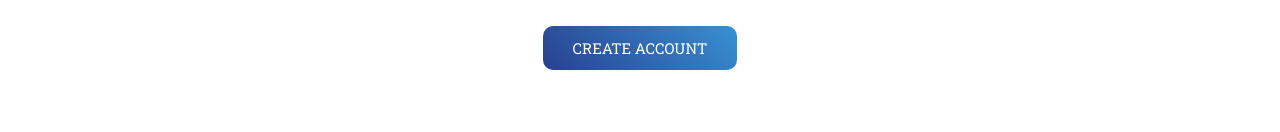
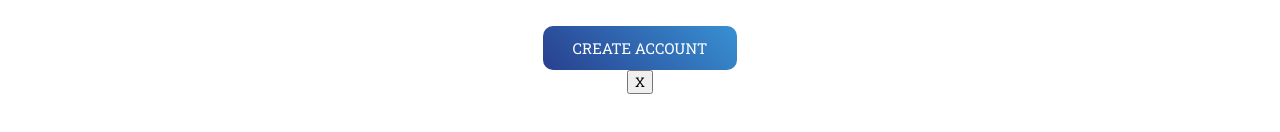
Before and after one commit to Aryann15/geekr, a React (Create React App) app: page / in a window 1280 px wide. Both pictures are taken after a click on the button "CREATE ACCOUNT". Shown: the part 380-512 px from the top of the page. Built offline with nearby package versions, Linux system fonts and the light colour scheme; the HTML template or start-up script is replaced by a standard one.

Commit message:
when we click the button  the modal value is set to false and button dissappers

```diff
--- a/src/components/AuthModal.jsx
+++ b/src/components/AuthModal.jsx
@@ -1,9 +1,12 @@
-import React from 'react'
+const AuthModal = ({setShowModal}) => {
 
-const AuthModal = () => {
+
+    const handleClick= () => {
+        setShowModal (false)
+    }
   return (
     <div>
-
+        <button onClick={handleClick}>X</button>
     </div>
   )
 }
```
